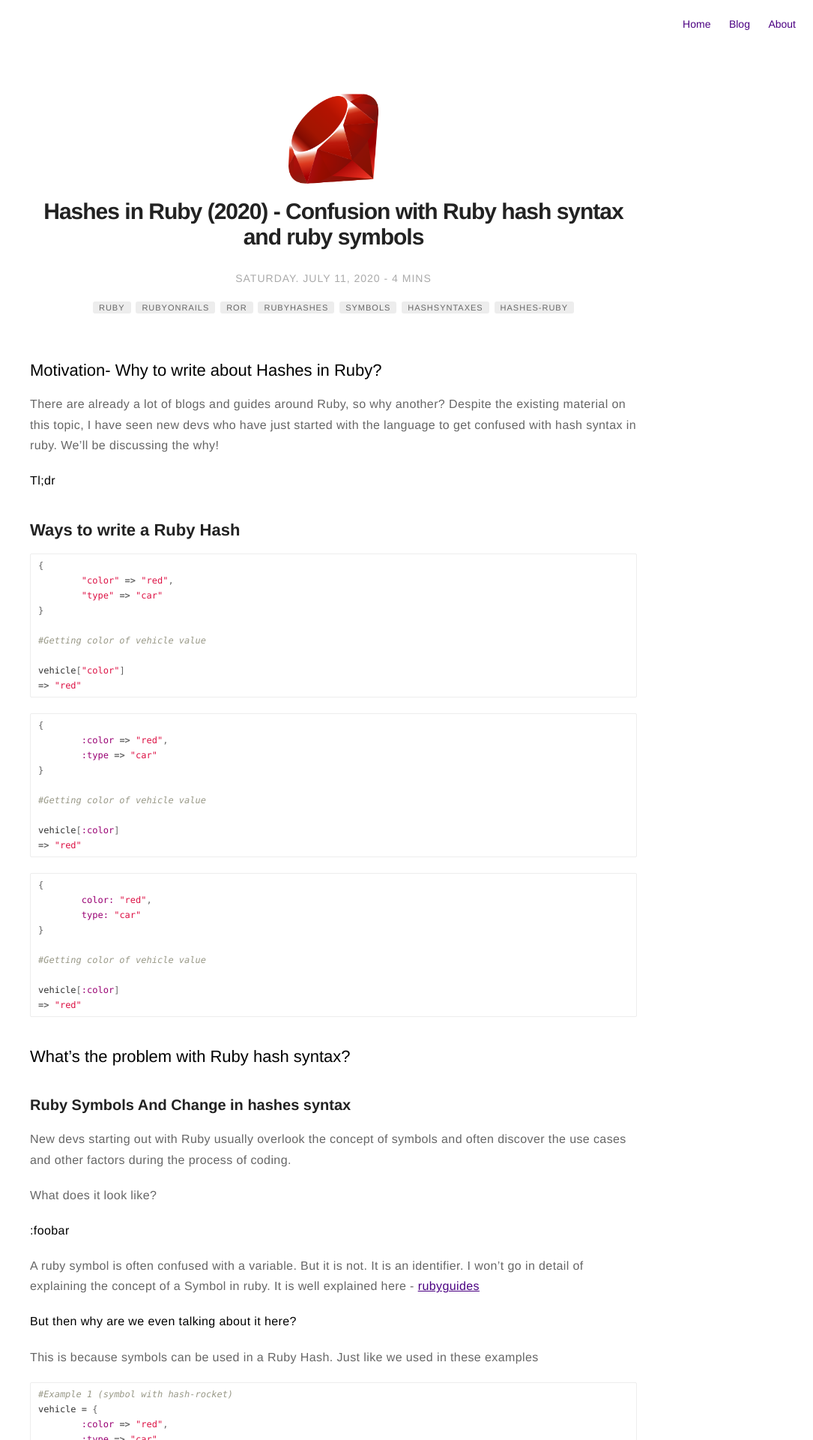
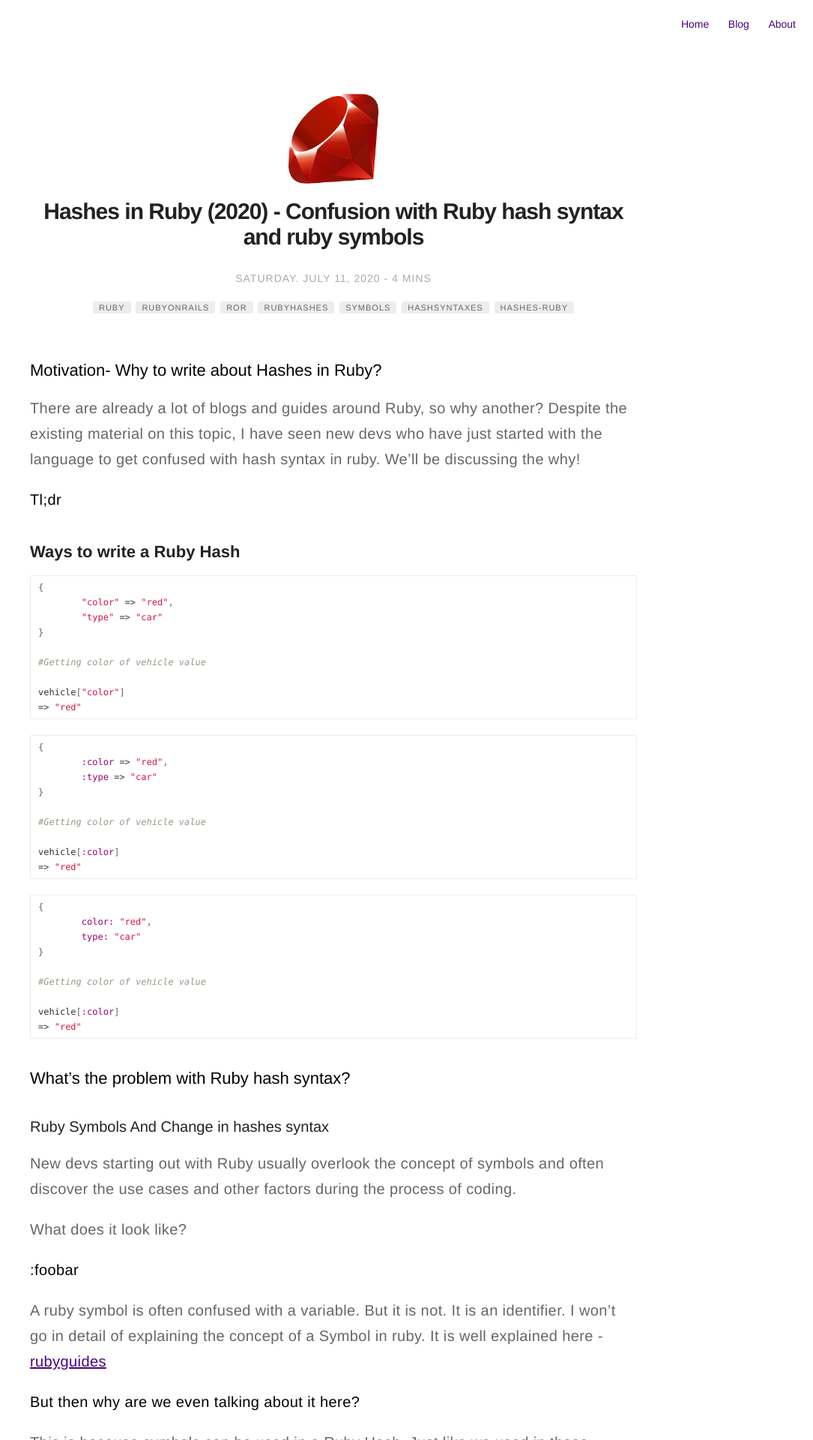
Before and after one commit to Aditya-Chowdhry/Aditya-Chowdhry.github.io, a Jekyll site: the page built from _posts/2020-07-11-hashes-in-ruby-2020.markdown, in a window 1280 px wide. Shown: the top 1920 px of the page at 75% size, without its empty margins (195-1280 px from the left). Built offline with Jekyll 4.4.1, drawn with Linux system fonts in a browser that asks for light colours; comment, search, counter and statistics services are not loaded.

Commit message:
increase fnt

```diff
--- a/_sass/base/general.sass
+++ b/_sass/base/general.sass
@@ -3,7 +3,7 @@ body, html
 
 body
 	line-height: 1
-	font: 16px $fontSans
+	font: 20px $fontSans
 	color: $alpha
 
 h1, h2, h3, h4
@@ -20,12 +20,15 @@ h1
 
 h2
 	font-size: 2.2rem
+	font-weight: 600
 
 h3
 	font-size: 2rem
+	font-weight: 500
 
 h4
 	font-size: 1.6rem
+	font-weight: 400
 
 a
 	color: $delta
@@ -34,7 +37,7 @@ a
 p
 	line-height: 1.7
 	color: $alpha
-	font-weight: 300
+	font-weight: 350
 	margin-bottom: 20px
 	letter-spacing: 0.4px
 
```
Also changed, not shown: 17 other files.
